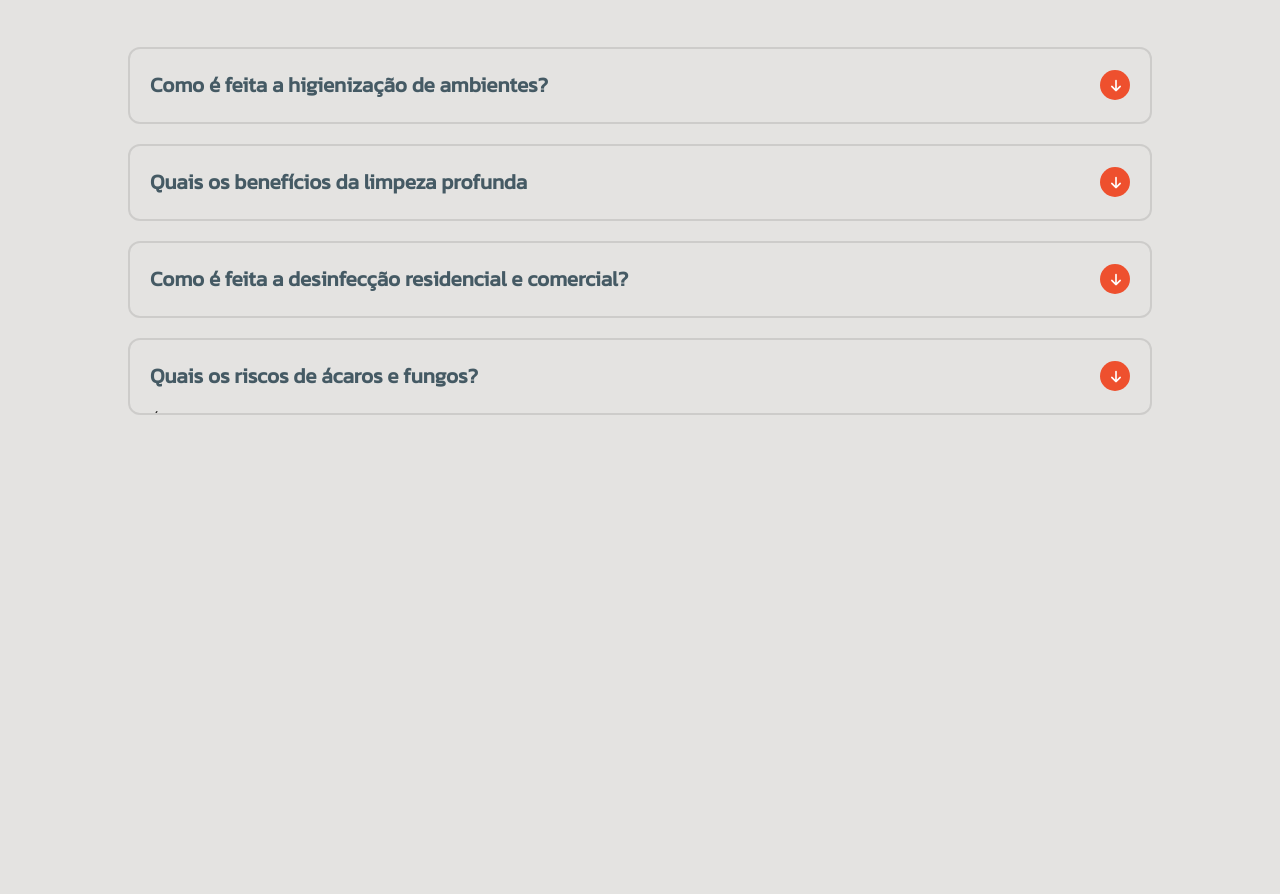
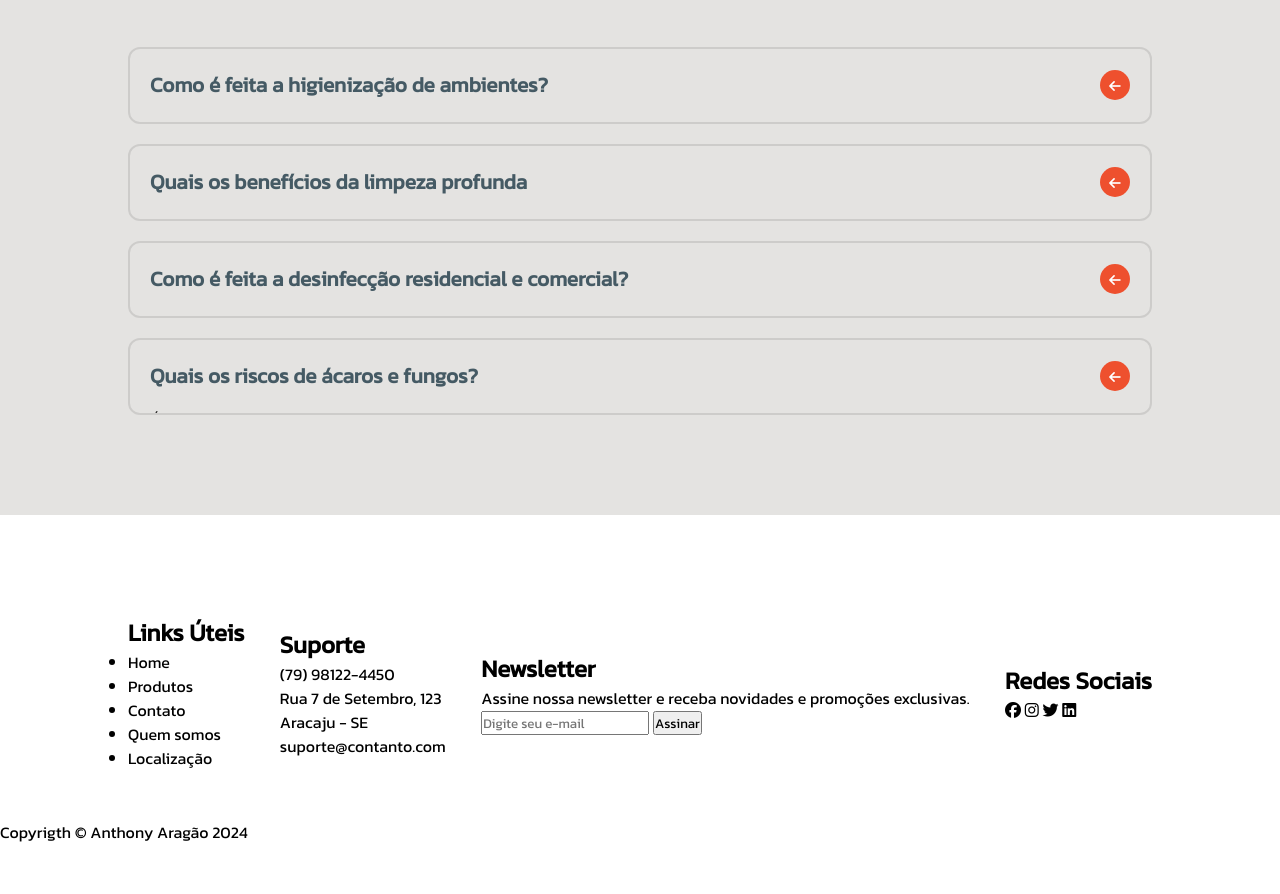
Before and after one commit to AnthonyAragao/higienizacao-website, a plain HTML site: page index.html in a window 1280 px wide. Shown: the part 4760-5654 px from the top of the page. Before the commit the page ends 5275 px from the top, so only its background shows below. Drawn offline with Linux system fonts and the light colour scheme.

Commit message:
feat: footer primeira parte

```diff
--- a/index.html
+++ b/index.html
@@ -229,7 +229,7 @@
                 <div class="frequently-questions__container__question">
                     <div class="frequently-questions__container__question__title-and-icon" onclick="openDescription(this)">
                         <h3>Como é feita a higienização de ambientes?</h3>
-                        <button><i class="fa-solid fa-arrow-right fa-rotate-90"></i></button>
+                        <button><i class="fa-solid fa-arrow-right fa-rotate-180"></i></button>
                     </div>
                     <p>Nossa equipe utiliza produtos de qualidade e tecnologia de ponta para garantir a remoção de bactérias, vírus e outros contaminantes, promovendo um ambiente mais saudável.</p>
                 </div>
@@ -237,7 +237,7 @@
                 <div class="frequently-questions__container__question">
                     <div class="frequently-questions__container__question__title-and-icon" onclick="openDescription(this)">
                         <h3>Quais os benefícios da limpeza profunda</h3>
-                        <button><i class="fa-solid fa-arrow-right fa-rotate-90"></i></button>
+                        <button><i class="fa-solid fa-arrow-right fa-rotate-180"></i></button>
                     </div>
                     <p>A limpeza profunda garante a remoção de sujeiras e impurezas que não são visíveis a olho nu, promovendo um ambiente mais saudável e seguro para você e sua família.</p>
                 </div>
@@ -245,7 +245,7 @@
                 <div class="frequently-questions__container__question">
                     <div class="frequently-questions__container__question__title-and-icon" onclick="openDescription(this)">
                         <h3>Como é feita a desinfecção residencial e comercial?</h3>
-                        <button><i class="fa-solid fa-arrow-right fa-rotate-90"></i></button>
+                        <button><i class="fa-solid fa-arrow-right fa-rotate-180"></i></button>
                     </div>
                     <p>Nossos serviços de desinfecção são realizados com produtos de alta eficácia, garantindo a eliminação de patógenos e a proteção da saúde de quem você ama.</p>
                 </div>
@@ -253,7 +253,7 @@
                 <div class="frequently-questions__container__question">
                     <div class="frequently-questions__container__question__title-and-icon" onclick="openDescription(this)">
                         <h3>Quais os riscos de ácaros e fungos?</h3>
-                        <button><i class="fa-solid fa-arrow-right fa-rotate-90"></i></button>
+                        <button><i class="fa-solid fa-arrow-right fa-rotate-180"></i></button>
                     </div>
                     <p>Ácaros e fungos podem causar alergias e problemas respiratórios, por isso é importante realizar a higienização e desinfecção do ambiente regularmente.</p>
                 </div>
@@ -261,6 +261,47 @@
         </div>
     </section>
 
+    <footer>
+        <div class="container">
+            <div>
+                <h2>Links Úteis</h2>
+                <ul>
+                    <li>Home</li>
+                    <li>Produtos</li>
+                    <li>Contato</li>
+                    <li>Quem somos</li>
+                    <li>Localização</li>
+                </ul>
+            </div>
+
+            <div>
+                <h2>Suporte</h2>
+                <p>(79) 98122-4450</p>
+                <p>Rua 7 de Setembro, 123</p>
+                <p>Aracaju - SE</p>
+                <p>suporte@contanto.com</p>
+            </div>
+
+            <div>
+                <h2>Newsletter</h2>
+                <p>Assine nossa newsletter e receba novidades e promoções exclusivas.</p>
+                <input type="email" placeholder="Digite seu e-mail">
+                <button>Assinar</button>
+            </div>
+
+            <div>
+                <h2>Redes Sociais</h2>
+                <div>
+                    <i class="fab fa-facebook"></i>
+                    <i class="fab fa-instagram"></i>
+                    <i class="fab fa-twitter"></i>
+                    <i class="fab fa-linkedin"></i>
+                </div>
+            </div>
+        </div>
+
+        <p>Copyrigth &copy; Anthony Aragão 2024</p>
+    </footer>
 
     <script>
         function openDescription(container) {
--- a/styles/style.css
+++ b/styles/style.css
@@ -553,5 +553,12 @@ body{
 }
 
 .frequently-questions__container__question.active button{
-    transform: rotate(90deg);
+    transform: rotate(-90deg);
 }
+
+
+/* Footer */
+footer{
+    background-color: #fff;
+    padding: 50px 0;
+}
```
